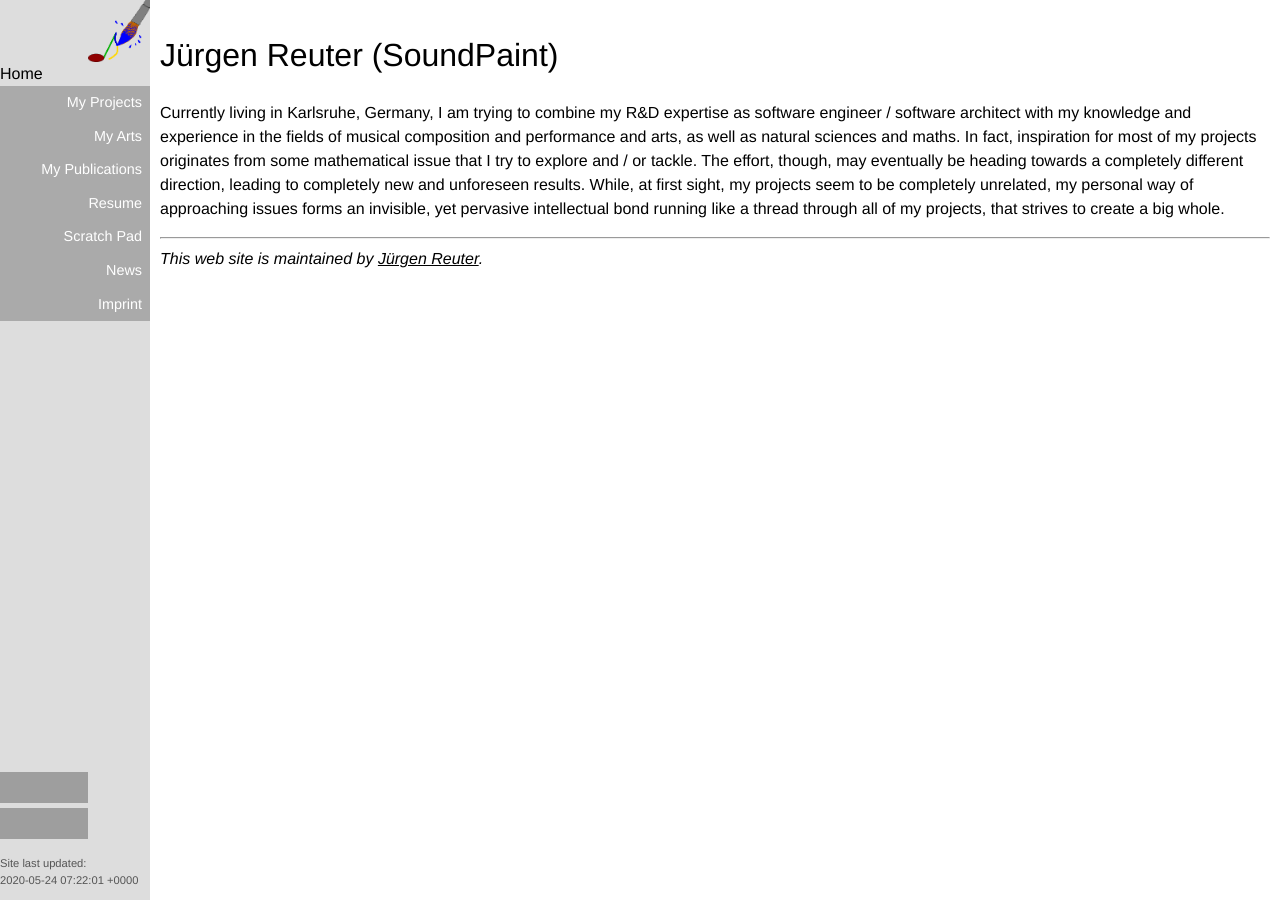
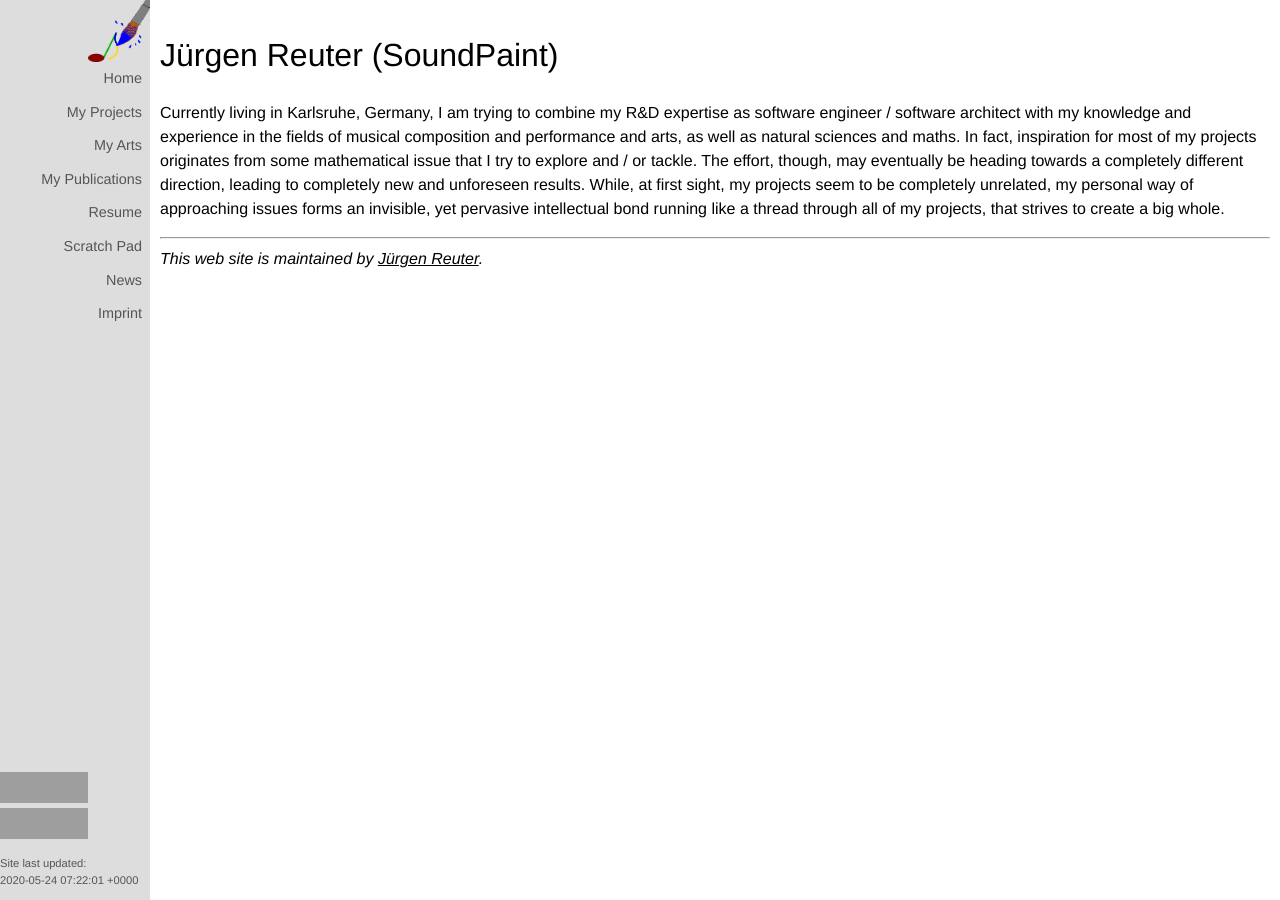
Before and after one commit to soundpaint/soundpaint.github.io, a Jekyll site: the page built from index.md, in a window 1280 px wide. Built offline with Jekyll 4.4.1, drawn with Linux system fonts in a browser that asks for light colours; our own code applies the rules of GitHub Pages for plain Markdown files; grey boxes are pictures that could not be loaded.

Commit message:
Actice Nav Entry: Fix CSS
* Confused active/nonactive -> fixed.
* Fix CSS for non-linked nav entry.

```diff
--- a/_includes/_nav.html
+++ b/_includes/_nav.html
@@ -9,11 +9,11 @@
           <nav class="nav">
 {% for item in site.data.pageslist.pages %}
 {% if item.url == page.url %}
-            <div class="nonactive">
+            <div class="active">
               <span>{{ item.title }}</span>
             </div>
 {% else %}
-            <div class="active">
+            <div class="nonactive">
               <a href="{{ item.url }}">{{ item.title }}</a>
             </div>
 {% endif %}
--- a/_sass/layout.scss
+++ b/_sass/layout.scss
@@ -30,7 +30,7 @@ a {
   width: 100%;
 }
 
-.nav div a {
+.nav div a, .nav div span {
   text-decoration: none;
   font-size: 0.9em;
   color: #555;
```
